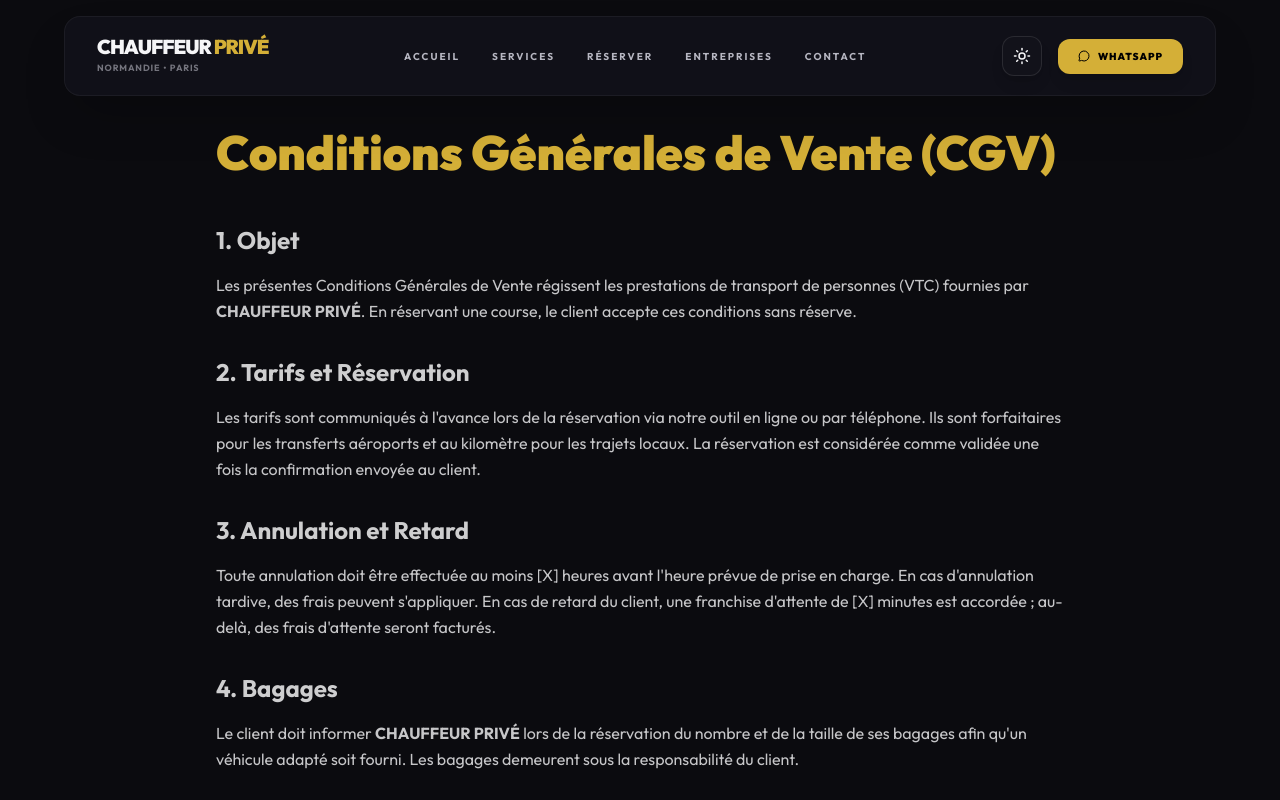
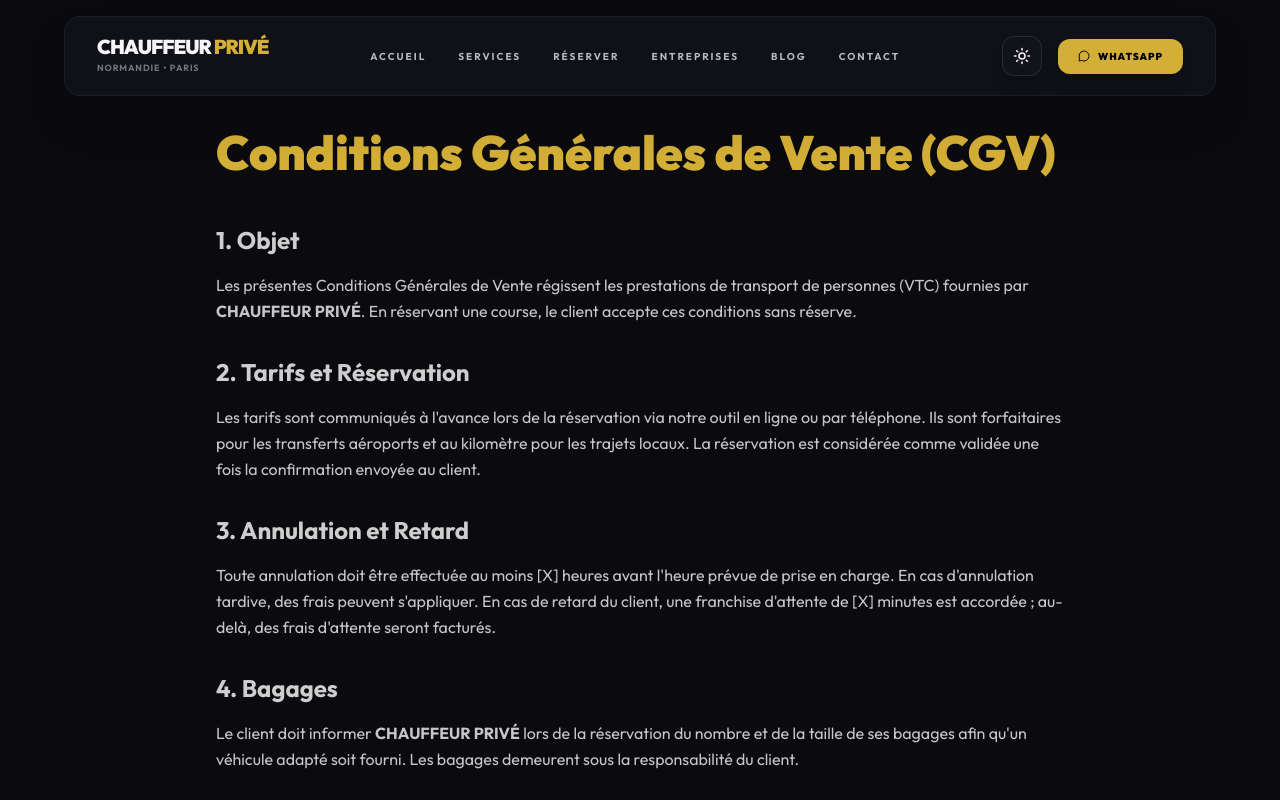
Before and after one commit to Creativityliberty/landingpagechauffeur, a Next.js app: page /cgv in a window 1280 px wide. Shown: the top 800 px of the page. Built offline with nearby package versions, Linux system fonts and the light colour scheme.

Commit message:
feat(seo): add blog and entreprises links to navbar, inject preconnects for google fonts and maps

```diff
--- a/app/layout.tsx
+++ b/app/layout.tsx
@@ -47,6 +47,9 @@
     <html lang="fr" suppressHydrationWarning>
       <head>
         <link rel="icon" href="/favicon.ico" />
+        <link rel="preconnect" href="https://fonts.googleapis.com" />
+        <link rel="preconnect" href="https://fonts.gstatic.com" crossOrigin="anonymous" />
+        <link rel="preconnect" href="https://maps.googleapis.com" />
         <link
           href="https://fonts.googleapis.com/css2?family=Outfit:wght@300;400;500;600;700;800;900&display=swap"
           rel="stylesheet"
--- a/config.ts
+++ b/config.ts
@@ -69,7 +69,7 @@
       name: "CHAUFFEUR PRIVÉ",
       tagline: "Normandie • Paris",
     },
-    navbar: ["Accueil", "Services", "Réserver", "Entreprises", "Contact"],
+    navbar: ["Accueil", "Services", "Réserver", "Entreprises", "Blog", "Contact"],
     hero: {
       badge: "Service de Prestige • Normandie & Paris",
       titleMain: "VOTRE CHAUFFEUR",
```
